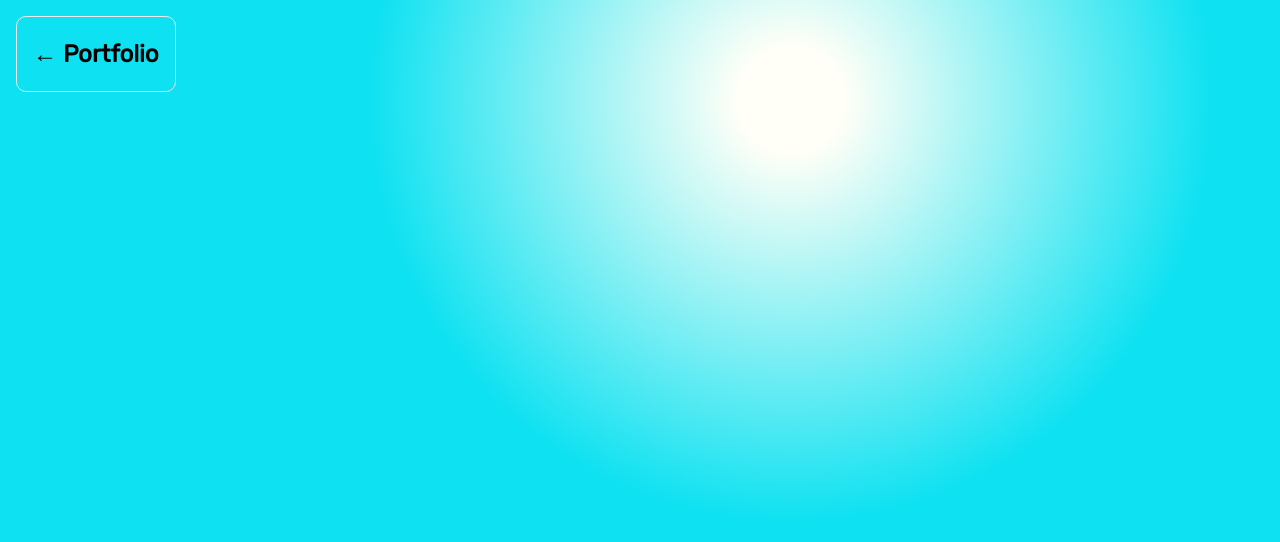
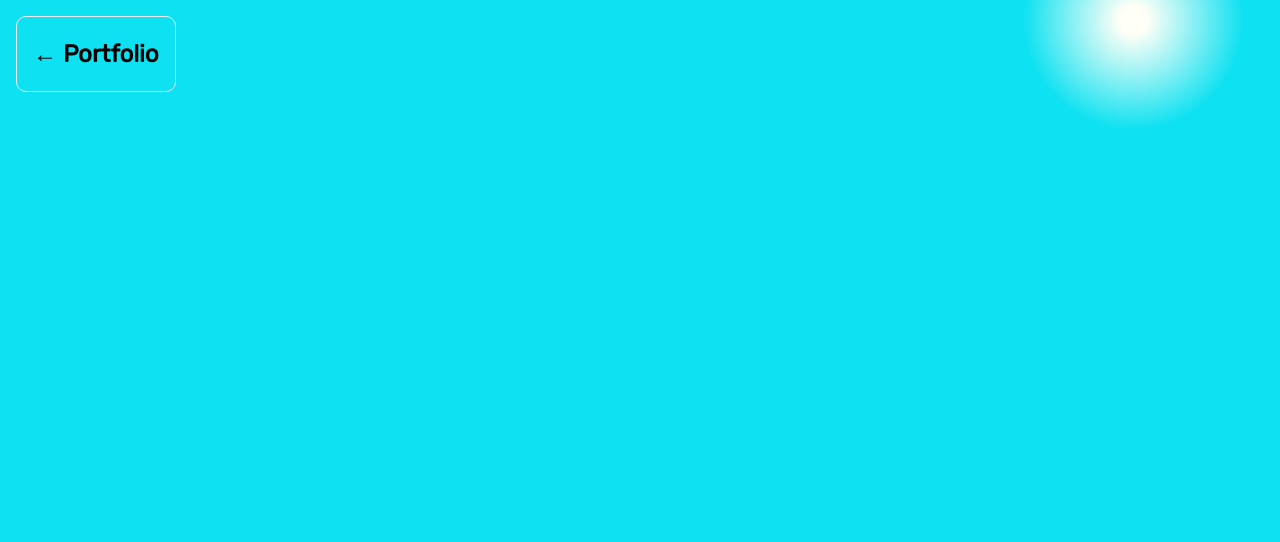
Before and after one commit to michaelyinopen/my-fancy-portfolio, a Next.js app: page /concept-art in a window 1280 px wide. Shown: the top 542 px of the page. Built offline with nearby package versions, Linux system fonts and the light colour scheme.

Commit message:
concept art sky

```diff
--- a/pages/concept-art.js
+++ b/pages/concept-art.js
@@ -4,16 +4,23 @@ import styles from '../styles/ConceptArt.module.css'
 
 export default function ConceptArt() {
   return (
-    <div className={styles.page}>
+    <div>
       <Head>
         <meta name="description" content="Michael Yin's Programmer Portfolio Concept Art" />
       </Head>
-      <div className={styles.landingScreen}>
-        <Link href="/" scroll={false}>
-          <a className={styles.card}>
-            <h2>&larr; Portfolio</h2>
-          </a>
-        </Link>
+      <Link href="/" scroll={false}>
+        <a className={styles.card}>
+          <h2>&larr; Portfolio</h2>
+        </a>
+      </Link>
+      <div className={styles.page}>
+        <div className={styles.portion}>
+          <div className={styles.sky} />
+        </div>
+        <div className={styles['sea-surface']} />
+        <div className={styles['shallow-sea']} />
+        <div className={styles['deep-sea']} />
+        <div className={styles['seabed']} />
       </div>
     </div>
   )
--- a/styles/ConceptArt.module.css
+++ b/styles/ConceptArt.module.css
@@ -1,19 +1,5 @@
-.page {
-  min-height: 100vh;
-  min-width: 100vw;
-  display: flex;
-}
-
-.landingScreen {
-  height: 100vh;
-  width: 100vw;
-  background: radial-gradient(circle at 61.8% 100px, #fffff7 5%, #0ee1f1 40%);
-  display: flex;
-  align-items: flex-start;
-  justify-content: flex-start;
-}
-
 .card {
+  position: fixed;
   margin: 1rem;
   padding: 0.2em 1em;
   text-align: left;
@@ -23,6 +9,29 @@
   border-radius: 10px;
   transition: color 0.15s ease, border-color 0.15s ease;
   max-width: 300px;
+  z-index: 1;
+}
+
+.page {
+  height: 100vh;
+  width: 100vw;
+  display: grid;
+  grid-template-rows: 1fr 1fr 1fr 1fr 1fr;
+}
+
+.portion {
+  flex: 1 0;
+  overflow: hidden;
+  position: relative;
+}
+
+.sky {
+  height: 30vh;
+  width: 30vw;
+  background: radial-gradient(circle at 61.8% 100px, #fffff7 5%, #0ee1f1 40%);
+  position: absolute;
+  bottom: 0;
+  right: 0;
 }
 
 .card:hover, .card:focus, .card:active {
```
